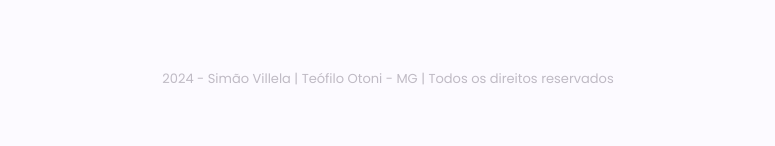
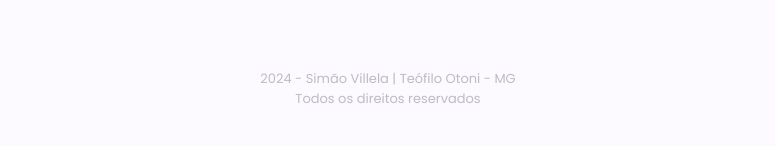
Before and after one commit to simaovillela/Meu-Portfolio, a plain HTML site: page index.html in a window 1280 px wide. Shown: the part 1434-1580 px from the top of the page, without its empty margins (252-1027 px from the left). Drawn offline with nearby package versions, Linux system fonts and the light colour scheme.

Commit message:
Add files via upload

```diff
--- a/index.html
+++ b/index.html
@@ -280,7 +280,7 @@
 
         <footer class="footer container">
             <span class="footer__copy">
-                2024 - Simão Villela | Teófilo Otoni - MG | Todos os direitos reservados
+                2024 - Simão Villela | Teófilo Otoni - MG <br> Todos os direitos reservados
             </span>
         </footer>
 
```
